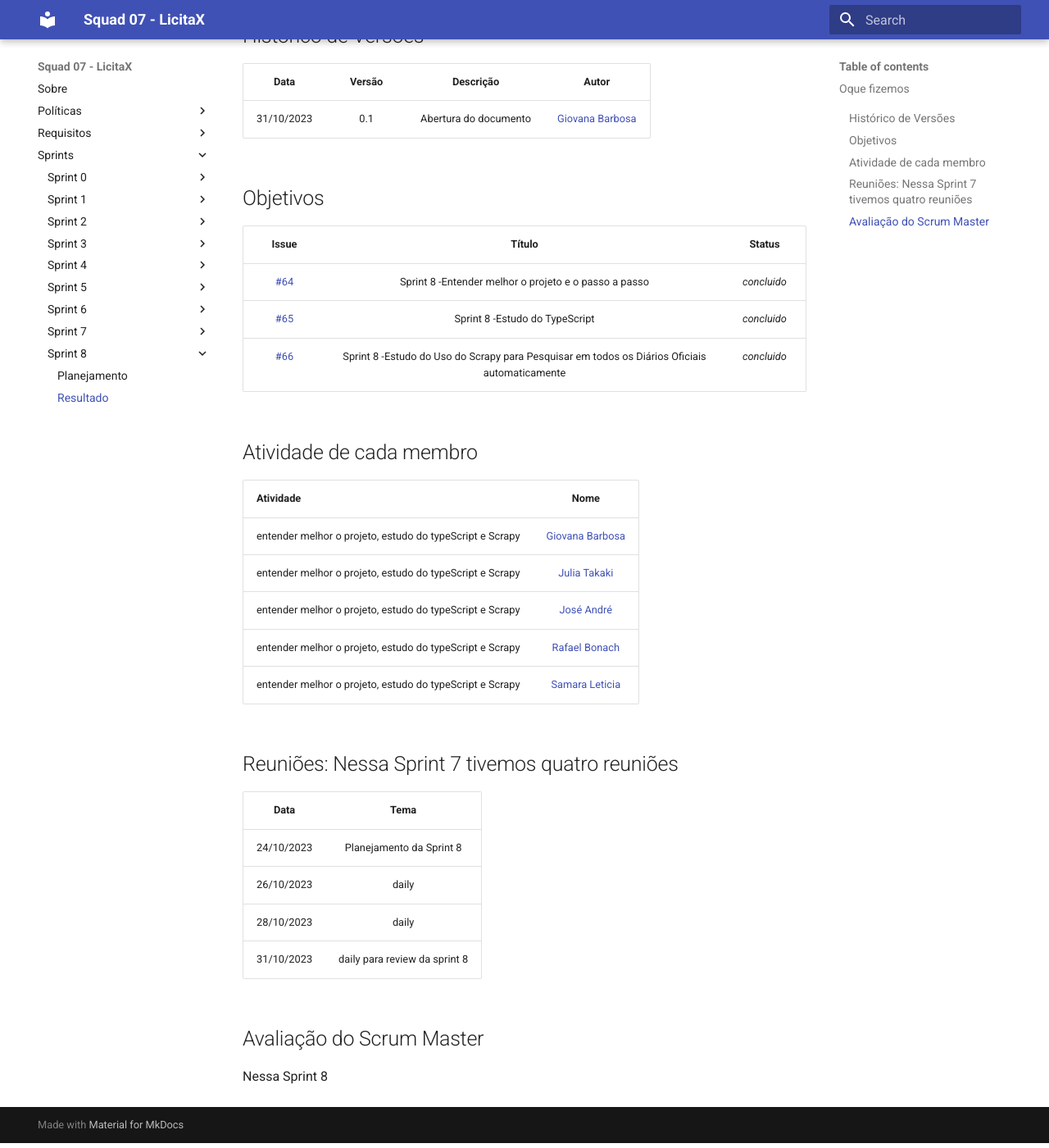
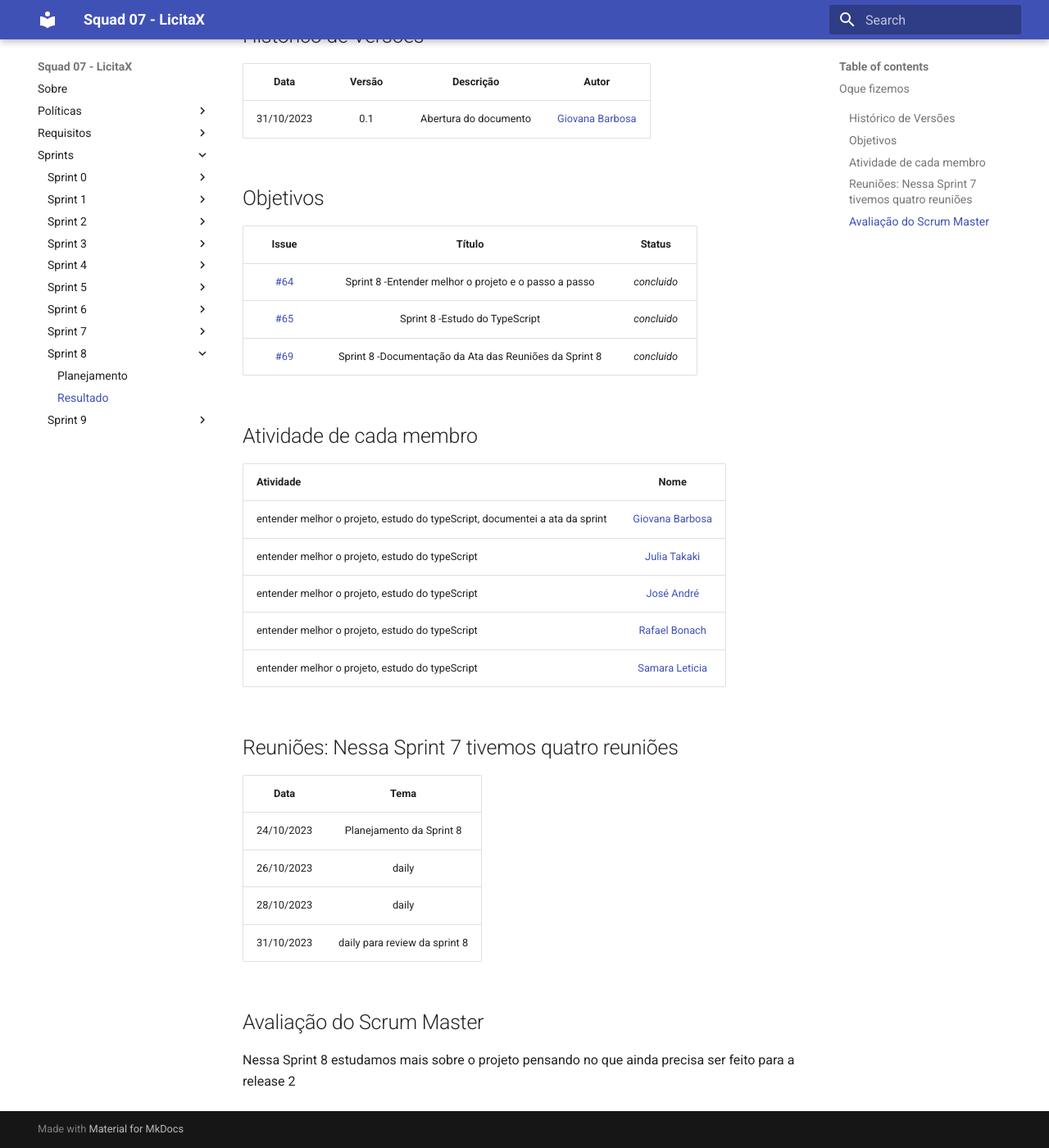
Before and after one commit to unb-mds/2023-2-Squad07, an MkDocs documentation site: the page built from docs/sprints/sprint08/resultado.md, in a window 1280 px wide and 1400 px high, scrolled down 229 px. Shown: the whole window at 82% size. Built offline with MkDocs 1.6.1 and Material for MkDocs 9.7.7, drawn with Linux system fonts in a browser that asks for light colours.

Commit message:
:pencil: sprint09

```diff
--- a/docs/sprints/sprint08/resultado.md
+++ b/docs/sprints/sprint08/resultado.md
@@ -15,16 +15,16 @@ Durante esta sprint, focamos na ambientação do grupo em cada parte do projeto
 | :----------------------------------------------------------: | :-------------------------------: | :-------------------------------------------------: |
 | [#64](https://github.com/unb-mds/2023-2-Squad07/issues/64) |  Sprint 8 -Entender melhor o projeto e o passo a passo  |_concluido_  |
 | [#65](https://github.com/unb-mds/2023-2-Squad07/issues/65) |  Sprint 8 -Estudo do TypeScript  |_concluido_  |
-| [#66](https://github.com/unb-mds/2023-2-Squad07/issues/66) |  Sprint 8 -Estudo do Uso do Scrapy para Pesquisar em todos os Diários Oficiais automaticamente  |_concluido_   |
+| [#69](https://github.com/unb-mds/2023-2-Squad07/issues/69) |  Sprint 8 -Documentação da Ata das Reuniões da Sprint 8   |_concluido_|
 
 ## Atividade de cada membro
  Atividade        |                                                                           Nome                                                                            |
 | ------------- | :-------------------------------------------------------------------------------------------------------------------------------------------------------: |
-|entender melhor o projeto, estudo do typeScript e Scrapy|                                                    [Giovana Barbosa ](https://github.com/gio221)                                                    |
-|  entender melhor o projeto, estudo do typeScript e Scrapy|                                                    [Julia Takaki](https://github.com/juliatakaki)                                                    |
-|entender melhor o projeto, estudo do typeScript e Scrapy|                [José André](https://github.com/joseandre25)                                                     |
-|entender melhor o projeto, estudo do typeScript e Scrapy  |                                                    [Rafael Bonach](https://github.com/RafaBonach)                                                    |
-| entender melhor o projeto, estudo do typeScript e Scrapy |                                                    [Samara Leticia](https://github.com/samarawwleticia)       |
+|entender melhor o projeto, estudo do typeScript, documentei a ata da sprint |                                                    [Giovana Barbosa ](https://github.com/gio221)                                                    |
+|  entender melhor o projeto, estudo do typeScript |                                                    [Julia Takaki](https://github.com/juliatakaki)                                                    |
+|entender melhor o projeto, estudo do typeScript |                [José André](https://github.com/joseandre25)                                                     |
+|entender melhor o projeto, estudo do typeScript   |                                                    [Rafael Bonach](https://github.com/RafaBonach)                                                    |
+| entender melhor o projeto, estudo do typeScript  |                                                    [Samara Leticia](https://github.com/samarawwleticia)       |
 
 
 ## Reuniões: Nessa Sprint 7 tivemos quatro reuniões
@@ -38,4 +38,4 @@ Durante esta sprint, focamos na ambientação do grupo em cada parte do projeto
 
 ## Avaliação do Scrum Master
 
-Nessa Sprint 8
+Nessa Sprint 8 estudamos mais sobre o projeto pensando no que ainda precisa ser feito para a release 2
--- a/mkdocs.yml
+++ b/mkdocs.yml
@@ -59,4 +59,7 @@ nav:
         - Sprint 8:
           - Planejamento: sprints/sprint08/planejamento.md
           - Resultado: sprints/sprint08/resultado.md
+        - Sprint 9:
+          - Planejamento: sprints/sprint09/planejamento.md
+          - Resultado: sprints/sprint09/resultado.md
 theme: material
```
Also changed, not shown: docs/sprints/sprint08/planejamento.md (+1 -1 lines), docs/sprints/sprint09/planejamento.md (added, +25 -0 lines), docs/sprints/sprint09/resultado.md (added, +42 -0 lines).
